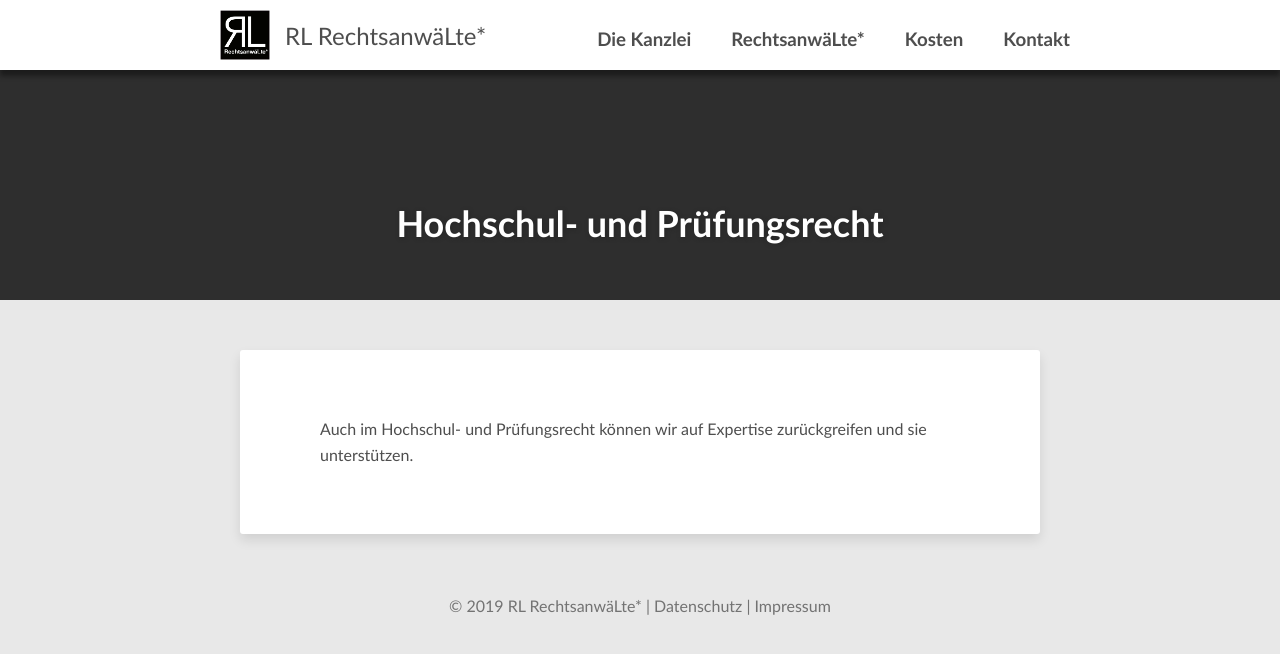
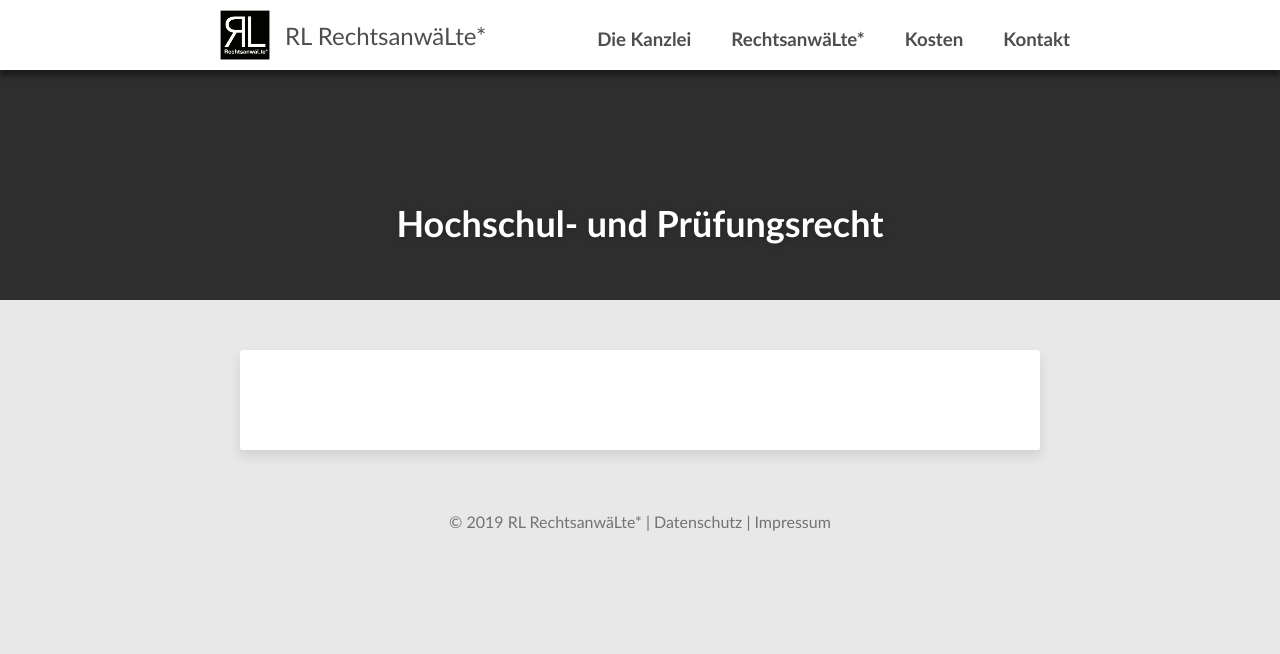
Before and after one commit to mi5-77/rl-rechtsanwaelte.de, a Jekyll site: the page built from hochschulundpruefungsrecht.md, in a window 1280 px wide. Shown: the top 654 px of the page. Built offline with Jekyll 4.4.1, drawn with Linux system fonts in a browser that asks for light colours.

Commit message:
Revert "add some text to hochschulrecht"
This reverts commit 2a0c01509dbb127aa289e3ae292886e193454fff.

```diff
--- a/hochschulundpruefungsrecht.md
+++ b/hochschulundpruefungsrecht.md
@@ -11,4 +11,3 @@ image:
   creditlink:
 comments:
 ---
-Auch im Hochschul- und Prüfungsrecht können wir auf Expertise zurückgreifen und sie unterstützen.
```
